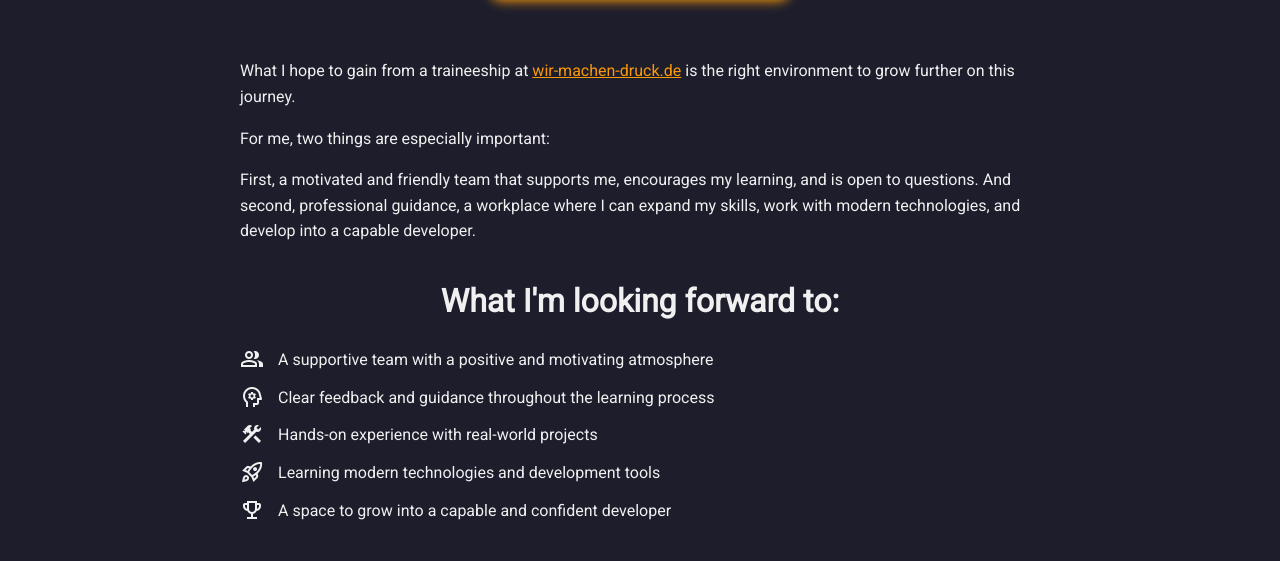
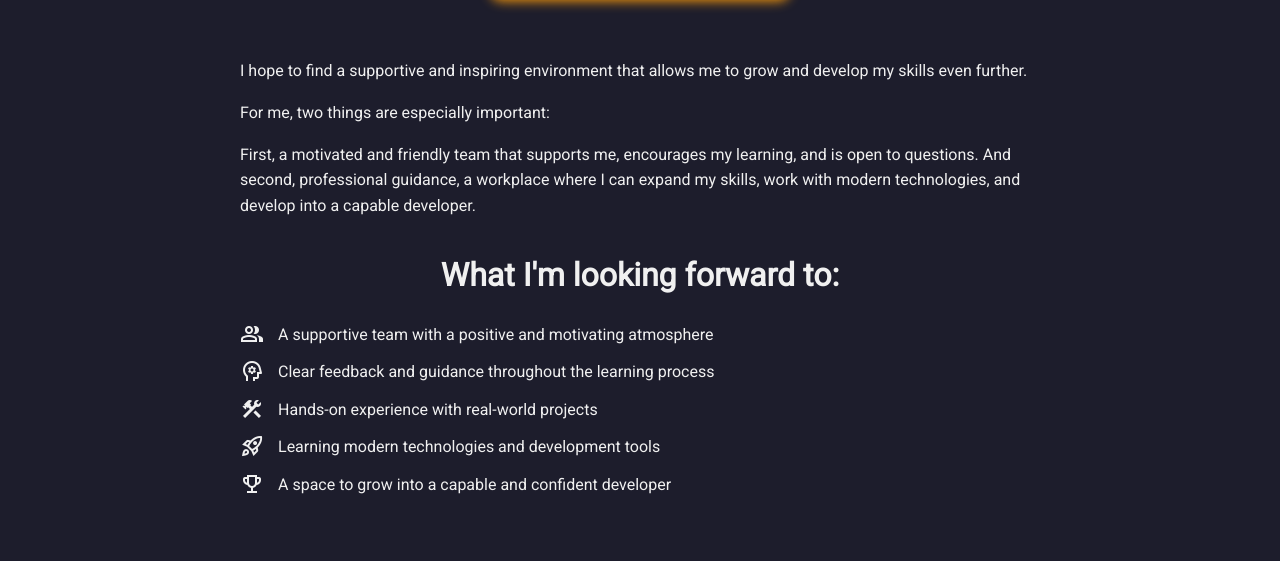
Before and after one commit to timsalzer8/homepage, a plain HTML site: page sites/training.html in a window 1280 px wide. Shown: the part 412-973 px from the top of the page. After the commit the page ends 947 px from the top, so only its background shows below. Drawn offline with nearby package versions, Linux system fonts and the light colour scheme.

Commit message:
final version

```diff
--- a/sites/training.html
+++ b/sites/training.html
@@ -31,9 +31,8 @@
 
             <img src="../images/trainee.png" class="cover"><br>
 
-                <p>What I hope to gain from a traineeship at
-                <a href="https://www.wirmachendruck.de" target="_blank">wir-machen-druck.de</a>
-                is the right environment to grow further on this journey.</p>
+                <p>I hope to find a supportive and inspiring environment that allows me
+                to grow and develop my skills even further.</p>
 
                 <p>For me, two things are especially important:</p>
 
```
